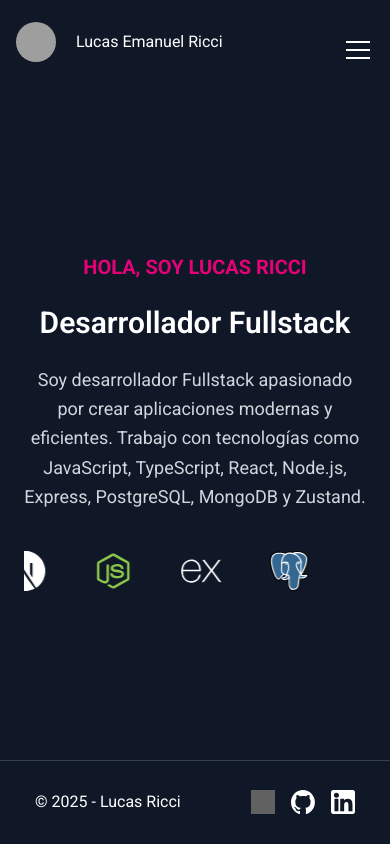
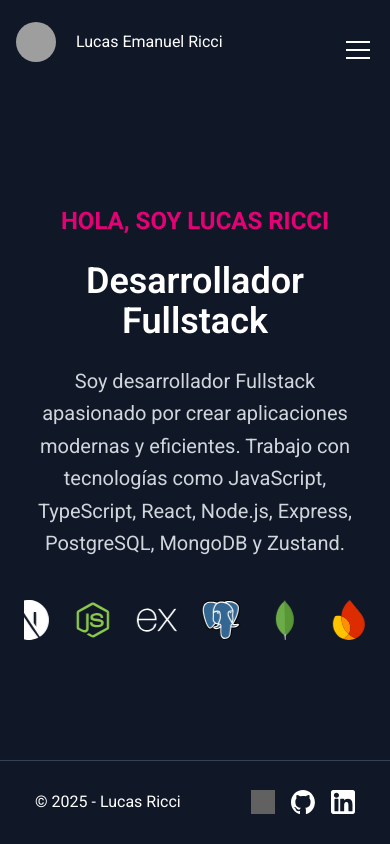
Before and after one commit to lukebro82/Portfolio, a React (Vite) app: page / in a window 390 px wide. Built offline with nearby package versions, Linux system fonts and the light colour scheme; grey boxes are pictures that could not be loaded.

Commit message:
fixed the size of the letters

```diff
--- a/src/pages/MainPage.tsx
+++ b/src/pages/MainPage.tsx
@@ -30,13 +30,13 @@ export const MainPage = () => {
   return (
     <div className="bg-gray-900 flex-1 text-white flex flex-col md:flex-row justify-center gap-4 md:gap-10">
       <div className="flex flex-col gap-6 md:gap-8 p-6 md:p-20 max-w-6xl">
-        <h1 className="text-xl md:text-2xl uppercase font-bold text-pink-600 text-center md:text-left">
+        <h1 className="text-2xl md:text-2xl uppercase font-bold text-pink-600 text-center md:text-left">
           Hola, soy Lucas Ricci
         </h1>
-        <span className="text-3xl md:text-6xl font-semibold mr-0 md:mr-6 text-center md:text-left">
+        <span className="text-4xl md:text-6xl font-semibold mr-0 md:mr-6 text-center md:text-left">
           Desarrollador Fullstack
         </span>
-        <p className="text-gray-300 text-lg md:text-2xl leading-relaxed text-center md:text-left">
+        <p className="text-gray-300 text-xl md:text-2xl leading-relaxed text-center md:text-left">
           Soy desarrollador Fullstack apasionado por crear aplicaciones modernas
           y eficientes. <br className="hidden md:block"></br>
           Trabajo con tecnologías como JavaScript, TypeScript, React, Node.js,
@@ -45,7 +45,7 @@ export const MainPage = () => {
 
         {/* Contenedor de la animación */}
         <div className="overflow-hidden mt-4">
-          <div className="flex animate-scroll gap-12 items-center">
+          <div className="flex animate-scroll gap-6 md:gap-12 items-center">
             {/* Primera serie de logos */}
             {logos.map((logo, index) => (
               <img
```
